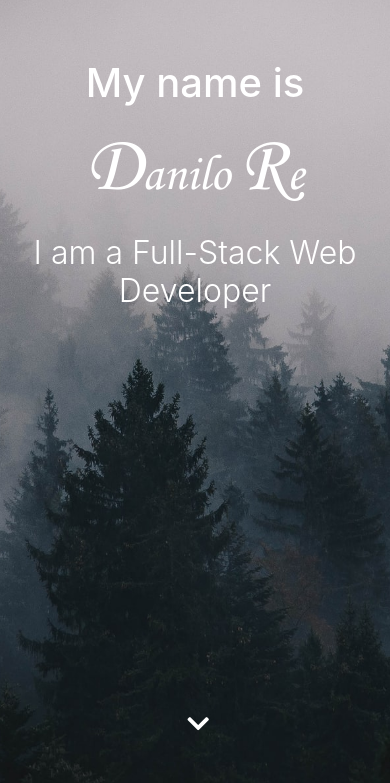
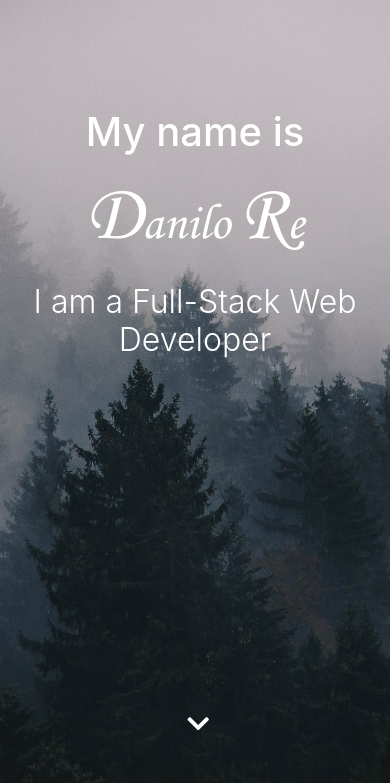
Before and after one commit to DrDraenor/Portfolio, a plain HTML site: page index.html in a window 390 px wide. Shown: the part 61-844 px from the top of the page. Drawn offline with nearby package versions, Linux system fonts and the light colour scheme.

Commit message:
undoing changes of last commit

```diff
--- a/style.css
+++ b/style.css
@@ -152,8 +152,7 @@ footer {
 		max-width: 98%;
 	}
 	#about {
-		/*padding: 20vh 0;*/
-		padding: 120px 0;
+		padding: 20vh 0;
 	}
 	#about-text h1 {
 		font-size: 40px;
```
